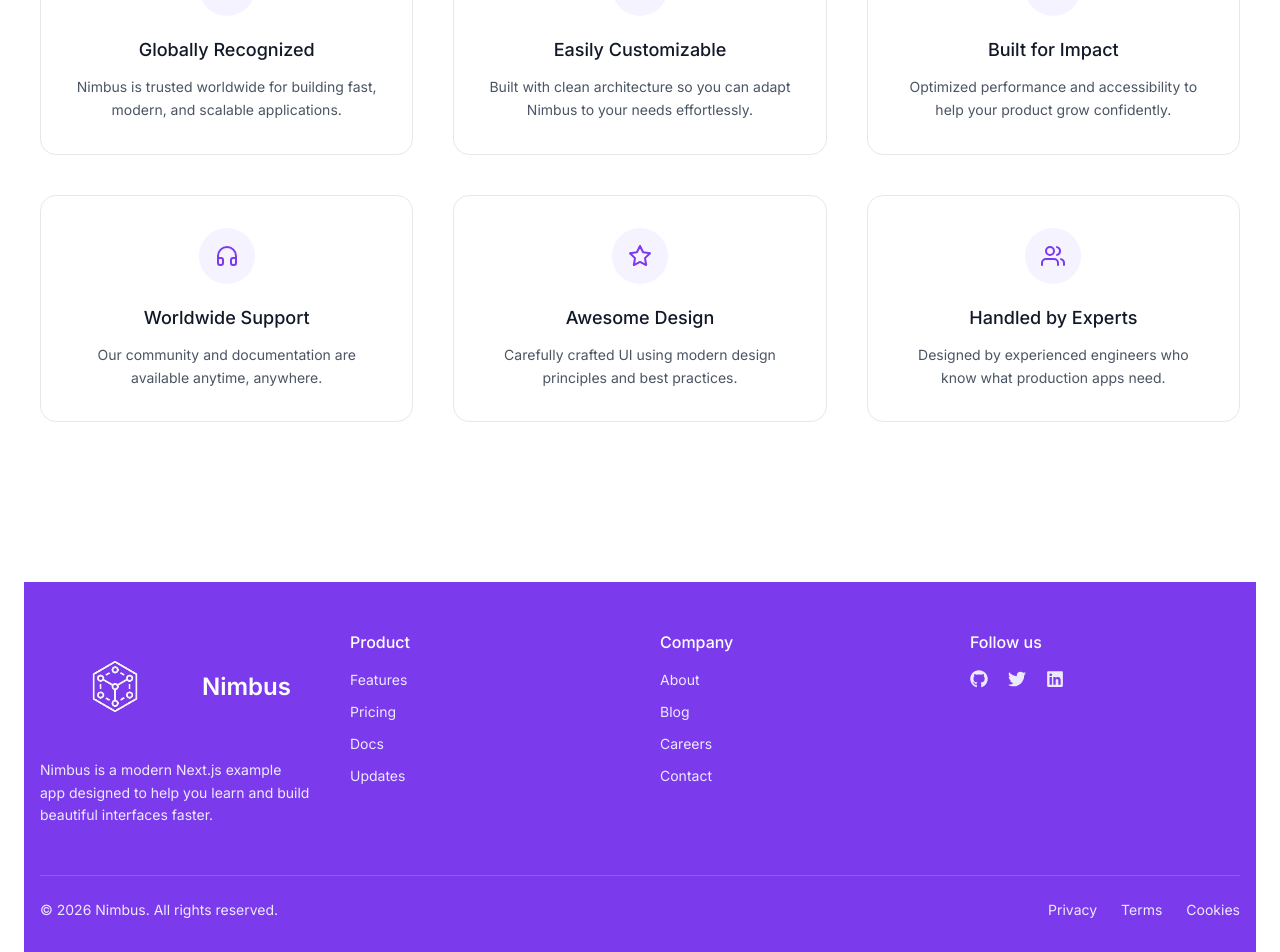
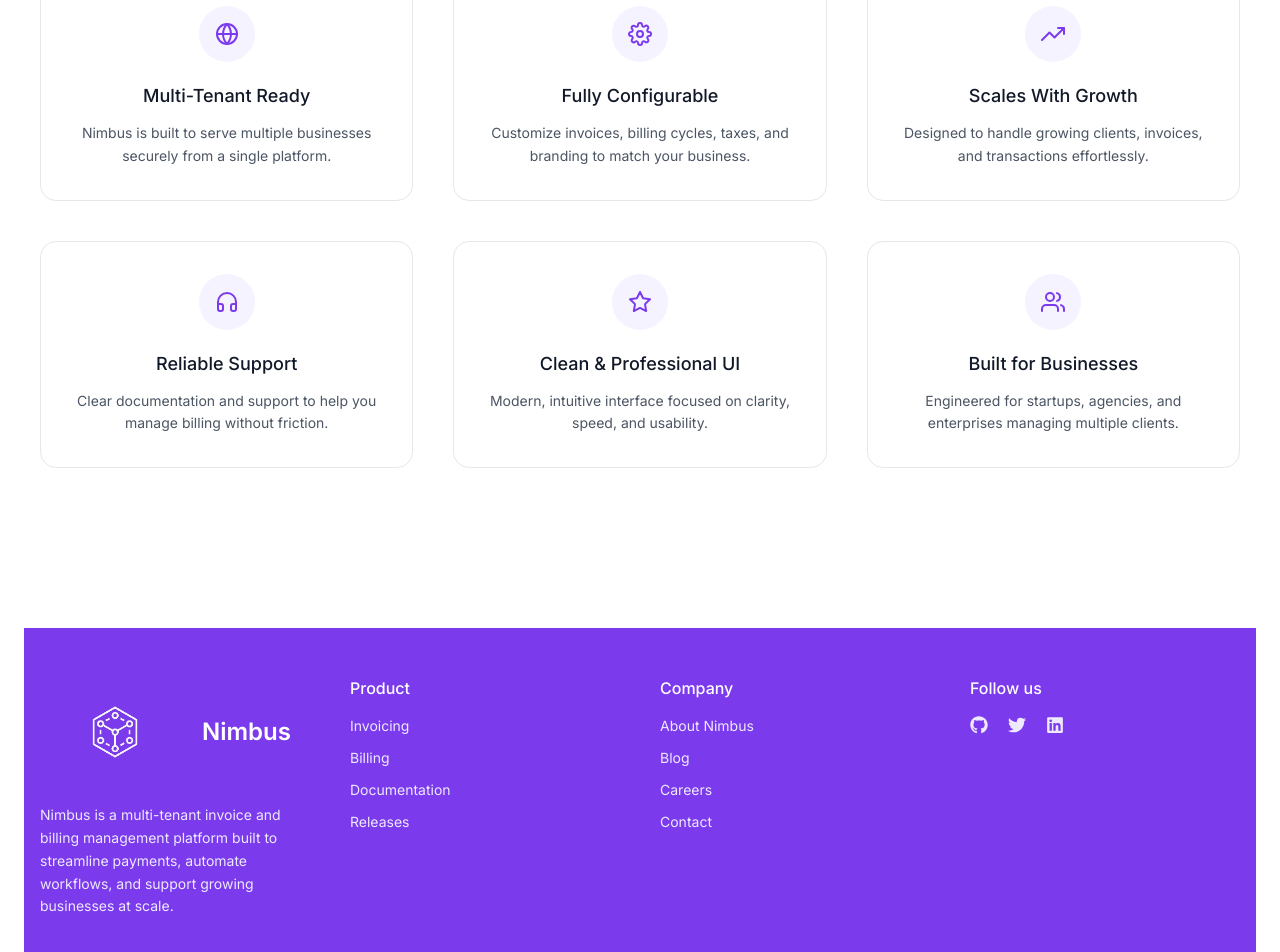
Before and after one commit to ChaudhryBassamTanvir/Invoice_Billing_Multi_tenant_SaaS_Plateform, a Next.js app: page / in a window 1280 px wide. Shown: the part 1200-2152 px from the top of the page. Built offline with nearby package versions, Linux system fonts and the light colour scheme; a web font is replaced by a local one.

Commit message:
Update Nimbus content for invoice billing SaaS platform

```diff
--- a/app/ui/Footer.tsx
+++ b/app/ui/Footer.tsx
@@ -25,9 +25,9 @@ export default function Footer() {
             </div>
 
             <p className="mt-4 text-sm text-violet-100 leading-relaxed">
-              Nimbus is a modern Next.js example app designed
-              to help you learn and build beautiful interfaces
-              faster.
+              Nimbus is a multi-tenant invoice and billing management platform
+              built to streamline payments, automate workflows, and support
+              growing businesses at scale.
             </p>
           </div>
 
@@ -37,10 +37,10 @@ export default function Footer() {
               Product
             </h4>
             <ul className="space-y-3 text-sm text-violet-100">
-              <li className="hover:text-white cursor-pointer transition">Features</li>
-              <li className="hover:text-white cursor-pointer transition">Pricing</li>
-              <li className="hover:text-white cursor-pointer transition">Docs</li>
-              <li className="hover:text-white cursor-pointer transition">Updates</li>
+              <li className="hover:text-white cursor-pointer transition">Invoicing</li>
+              <li className="hover:text-white cursor-pointer transition">Billing</li>
+              <li className="hover:text-white cursor-pointer transition">Documentation</li>
+              <li className="hover:text-white cursor-pointer transition">Releases</li>
             </ul>
           </div>
 
@@ -50,7 +50,7 @@ export default function Footer() {
               Company
             </h4>
             <ul className="space-y-3 text-sm text-violet-100">
-              <li className="hover:text-white cursor-pointer transition">About</li>
+              <li className="hover:text-white cursor-pointer transition">About Nimbus</li>
               <li className="hover:text-white cursor-pointer transition">Blog</li>
               <li className="hover:text-white cursor-pointer transition">Careers</li>
               <li className="hover:text-white cursor-pointer transition">Contact</li>
@@ -78,8 +78,8 @@ export default function Footer() {
           </p>
 
           <div className="flex gap-6">
-            <span className="hover:text-white cursor-pointer transition">Privacy</span>
-            <span className="hover:text-white cursor-pointer transition">Terms</span>
+            <span className="hover:text-white cursor-pointer transition">Privacy Policy</span>
+            <span className="hover:text-white cursor-pointer transition">Terms of Service</span>
             <span className="hover:text-white cursor-pointer transition">Cookies</span>
           </div>
         </div>
--- a/app/ui/HeroSection.tsx
+++ b/app/ui/HeroSection.tsx
@@ -15,11 +15,12 @@ const HeroSection = () => {
           <span className={`${lusitana.className} text-xl text-gray-800 ${darkTheme.text}
           md:text-3xl md:leading-normal
           `}>
-            <strong>Welcome to Nimbus.</strong> This is the example for the{' '}
-            <div  className="text-violet-500">
-              Multi-Tenant-Saas-Application
-            </div>
-            , brought to you by DS Technologies.
+          <strong>Welcome to Nimbus.</strong> A powerful{' '}
+<div className="text-violet-500">
+  Multi-Tenant Invoice & Billing SaaS Platform
+</div>
+designed to simplify invoicing, manage billing, and scale effortlessly for modern businesses — built with care at DS Technologies.
+
           </span>
           <Link
             href="/login"
--- a/app/ui/WhyChooseUs.tsx
+++ b/app/ui/WhyChooseUs.tsx
@@ -10,35 +10,36 @@ import {
 const features = [
   {
     icon: <FiGlobe size={24} />,
-    title: "Globally Recognized",
-    desc: "Nimbus is trusted worldwide for building fast, modern, and scalable applications.",
+    title: "Multi-Tenant Ready",
+    desc: "Nimbus is built to serve multiple businesses securely from a single platform.",
   },
   {
     icon: <FiSettings size={24} />,
-    title: "Easily Customizable",
-    desc: "Built with clean architecture so you can adapt Nimbus to your needs effortlessly.",
+    title: "Fully Configurable",
+    desc: "Customize invoices, billing cycles, taxes, and branding to match your business.",
   },
   {
     icon: <FiTrendingUp size={24} />,
-    title: "Built for Impact",
-    desc: "Optimized performance and accessibility to help your product grow confidently.",
+    title: "Scales With Growth",
+    desc: "Designed to handle growing clients, invoices, and transactions effortlessly.",
   },
   {
     icon: <FiHeadphones size={24} />,
-    title: "Worldwide Support",
-    desc: "Our community and documentation are available anytime, anywhere.",
+    title: "Reliable Support",
+    desc: "Clear documentation and support to help you manage billing without friction.",
   },
   {
     icon: <FiStar size={24} />,
-    title: "Awesome Design",
-    desc: "Carefully crafted UI using modern design principles and best practices.",
+    title: "Clean & Professional UI",
+    desc: "Modern, intuitive interface focused on clarity, speed, and usability.",
   },
   {
     icon: <FiUsers size={24} />,
-    title: "Handled by Experts",
-    desc: "Designed by experienced engineers who know what production apps need.",
+    title: "Built for Businesses",
+    desc: "Engineered for startups, agencies, and enterprises managing multiple clients.",
   },
 ];
+
 
 export default function WhyChooseUs() {
   return (
```
